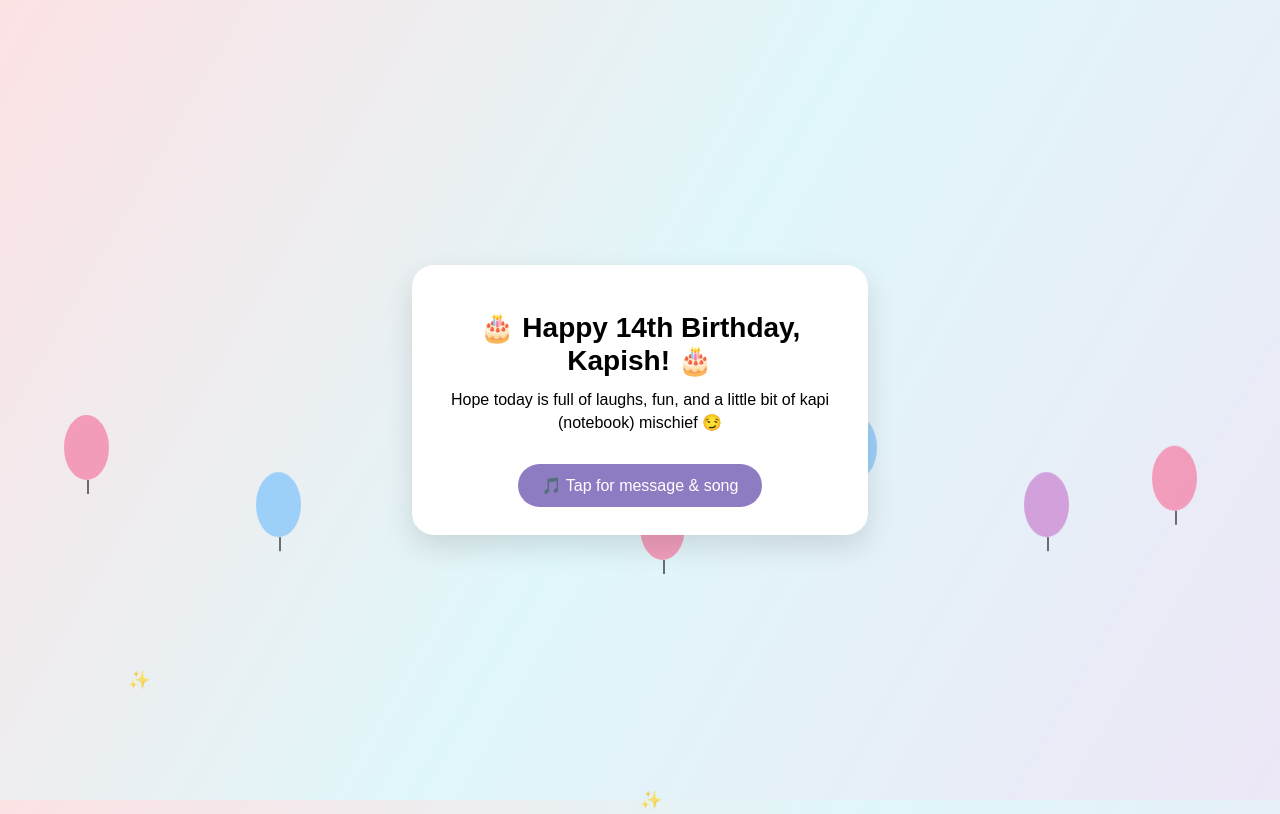
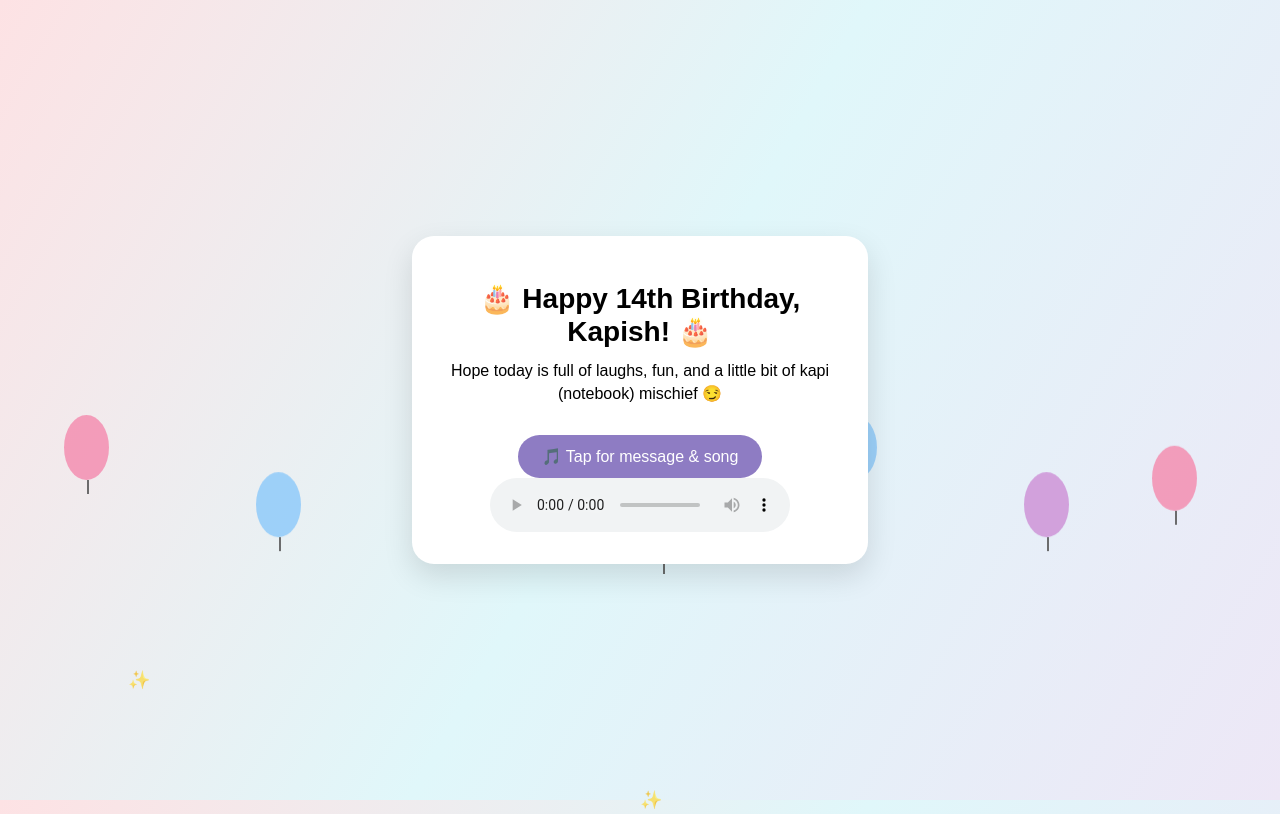
Before and after one commit to FadedSilver/Kapish, a plain HTML site: page index.html in a window 1280 px wide. Shown: the top 814 px of the page. Drawn offline with Linux system fonts and the light colour scheme.

Commit message:
Update index.html

```diff
--- a/index.html
+++ b/index.html
@@ -125,7 +125,7 @@ button:hover{transform:scale(1.05);}
   </div>
 
   <!-- Audio -->
-  <audio id="song">
+  <audio id="song" controls>
   <source src="kapiii.mp3" type="audio/mpeg">
   </audio>
 </div>
```
